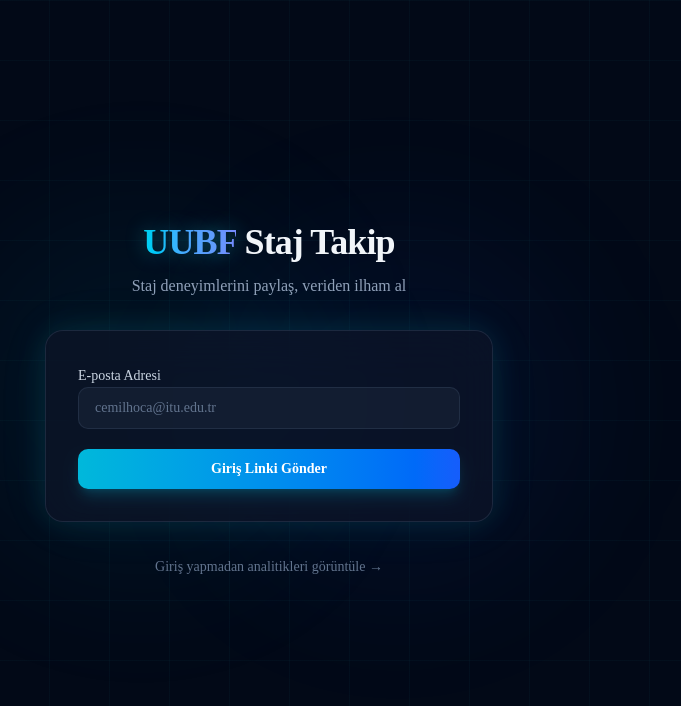
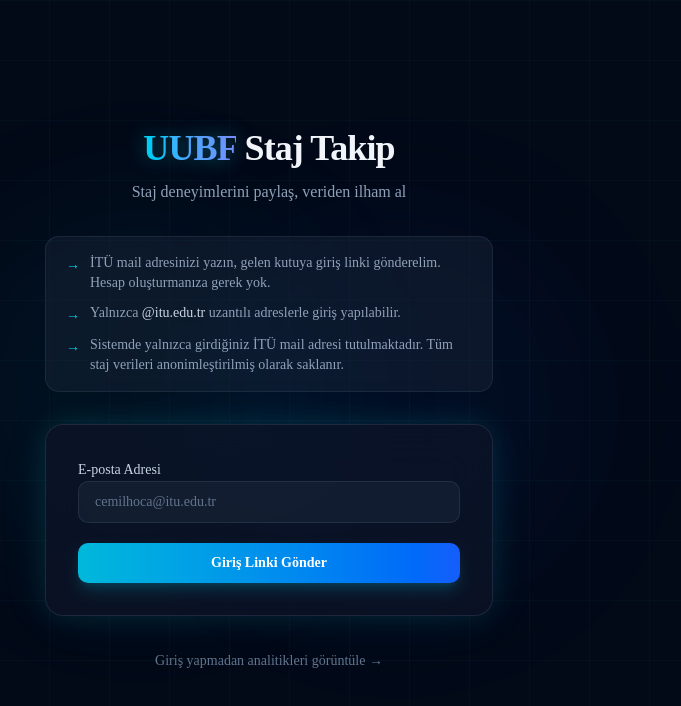
Before and after one commit to yagiztokgoz/uubf_staj, a Next.js app: page / in a window 1280 px wide. Shown: the top 706 px of the page, without its empty margins (371-1052 px from the left). Built offline with nearby package versions, Linux system fonts and the light colour scheme.

Commit message:
login kismina bilgi kutusu

```diff
--- a/src/app/page.tsx
+++ b/src/app/page.tsx
@@ -54,6 +54,22 @@
           <p className="text-slate-400 text-base">
             Staj deneyimlerini paylaş, veriden ilham al
           </p>
+        </div>
+
+        {/* Bilgilendirme */}
+        <div className="bg-slate-800/40 border border-slate-700/40 rounded-xl px-5 py-4 space-y-2.5 text-sm text-slate-400">
+          <div className="flex items-start gap-2.5">
+            <span className="text-cyan-400 shrink-0 mt-0.5">→</span>
+            <span>İTÜ mail adresinizi yazın, gelen kutuya giriş linki gönderelim. Hesap oluşturmanıza gerek yok.</span>
+          </div>
+          <div className="flex items-start gap-2.5">
+            <span className="text-cyan-400 shrink-0 mt-0.5">→</span>
+            <span>Yalnızca <span className="text-slate-300 font-medium">@itu.edu.tr</span> uzantılı adreslerle giriş yapılabilir.</span>
+          </div>
+          <div className="flex items-start gap-2.5">
+            <span className="text-cyan-400 shrink-0 mt-0.5">→</span>
+            <span>Sistemde yalnızca girdiğiniz İTÜ mail adresi tutulmaktadır. Tüm staj verileri anonimleştirilmiş olarak saklanır.</span>
+          </div>
         </div>
 
         {/* Card */}
```
